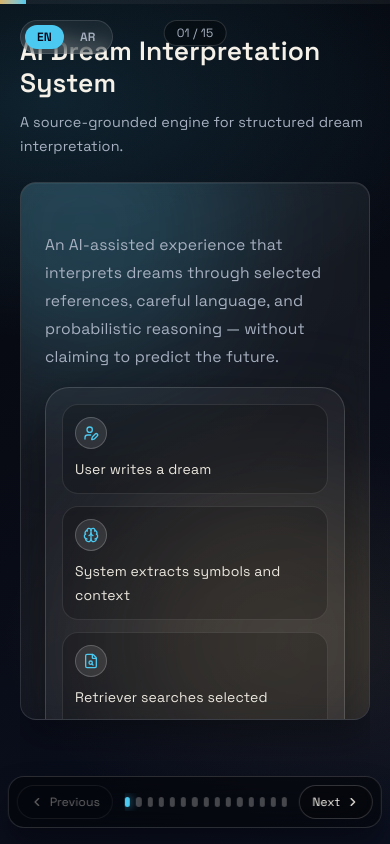
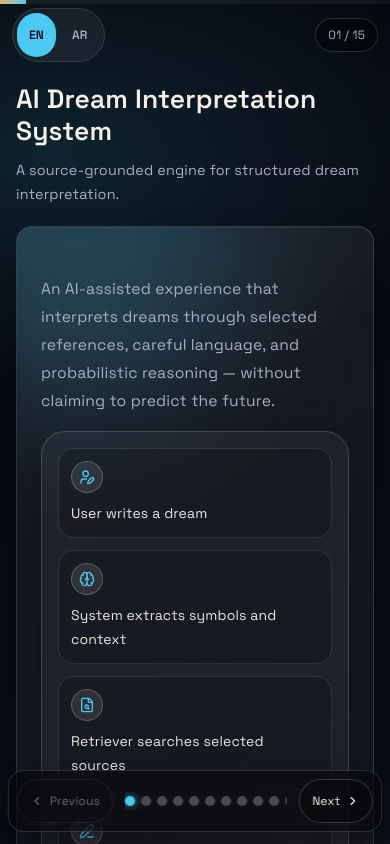
Before and after one commit to TariqAlahmer23/Dream, a React (Vite) app: page / in a window 390 px wide. Shown: the top 844 px of the page. Built offline with nearby package versions, Linux system fonts and the light colour scheme.

Commit message:
Improve mobile usability and upgrade Arabic typography

```diff
--- a/src/components/DataFilesSlide.tsx
+++ b/src/components/DataFilesSlide.tsx
@@ -20,9 +20,9 @@ export function DataFilesSlide({ content, isRtl }: { content: any; isRtl: boolea
               transition={{ duration: 0.3, delay: i * 0.05 }}
               className={`deck-card p-3.5 ${isRtl ? "text-right" : "text-left"}`}
             >
-              <div className={`mb-2 inline-flex items-center gap-2 text-brand-cyan ${isRtl ? "flex-row-reverse" : ""}`}>
+              <div className={`mb-2 inline-flex min-w-0 items-center gap-2 text-brand-cyan ${isRtl ? "flex-row-reverse" : ""}`}>
                 <FileJson2 size={14} />
-                <p className="truncate font-mono text-[11px] text-brand-text">{file}</p>
+                <p className="min-w-0 truncate font-mono text-[11px] text-brand-text">{file}</p>
               </div>
 
               <div className="space-y-1.5 text-xs">
--- a/src/components/LanguageToggle.tsx
+++ b/src/components/LanguageToggle.tsx
@@ -8,13 +8,13 @@ type LanguageToggleProps = {
 
 export function LanguageToggle({ language, onChange, isRtl }: LanguageToggleProps) {
   return (
-    <div className={`fixed top-5 z-50 ${isRtl ? "right-5" : "left-5"}`}>
+    <div className={`${isRtl ? "text-right" : "text-left"}`}>
       <div className="glass-panel flex gap-1 rounded-full p-1">
         {(["en", "ar"] as const).map((lang) => (
           <button
             key={lang}
             onClick={() => onChange(lang)}
-            className={`rounded-full px-3 py-1 text-xs font-semibold transition ${language === lang ? "bg-brand-cyan text-slate-950" : "text-brand-muted hover:text-brand-text"}`}
+            className={`min-h-11 rounded-full px-3 py-2 text-xs font-semibold transition ${language === lang ? "bg-brand-cyan text-slate-950" : "text-brand-muted hover:text-brand-text"}`}
           >
             {lang.toUpperCase()}
           </button>
--- a/src/components/NavigationControls.tsx
+++ b/src/components/NavigationControls.tsx
@@ -17,20 +17,20 @@ export function NavigationControls({ current, total, onPrev, onNext, onGoTo, lab
   const NextIcon = isRtl ? ChevronLeft : ChevronRight
 
   return (
-    <div className="fixed bottom-4 left-1/2 z-50 flex w-[min(96vw,980px)] -translate-x-1/2 items-center justify-center gap-2 rounded-2xl border border-white/15 bg-black/45 px-2 py-2 backdrop-blur-xl shadow-[0_16px_28px_rgba(0,0,0,0.35)] md:px-3">
-      <button onClick={onPrev} disabled={atStart} className="chip-btn disabled:opacity-40">
+    <div className="fixed bottom-[max(0.75rem,env(safe-area-inset-bottom))] left-1/2 z-50 flex w-[min(96vw,980px)] -translate-x-1/2 items-center justify-center gap-2 rounded-2xl border border-white/15 bg-black/50 px-2 py-2 backdrop-blur-xl shadow-[0_16px_28px_rgba(0,0,0,0.35)] md:px-3">
+      <button onClick={onPrev} disabled={atStart} className="chip-btn min-h-11 disabled:opacity-40">
         <PrevIcon size={14} /> {labels.prev}
       </button>
-      <div className="mx-1 flex max-w-[55vw] items-center gap-1.5 overflow-x-auto py-1">
+      <div className="mx-1 flex max-w-[44vw] items-center gap-1.5 overflow-x-auto py-1 md:max-w-[55vw]">
         {Array.from({ length: total }).map((_, i) => (
           <button
             key={i}
             onClick={() => onGoTo(i)}
-            className={`h-2.5 w-2.5 rounded-full transition ${i === current ? "bg-brand-cyan shadow-[0_0_10px_rgba(71,199,244,0.8)]" : "bg-white/25 hover:bg-white/50"}`}
+            className={`h-2.5 w-2.5 shrink-0 rounded-full transition ${i === current ? "bg-brand-cyan shadow-[0_0_10px_rgba(71,199,244,0.8)]" : "bg-white/25 hover:bg-white/50"}`}
           />
         ))}
       </div>
-      <button onClick={onNext} disabled={atEnd} className="chip-btn disabled:opacity-40">
+      <button onClick={onNext} disabled={atEnd} className="chip-btn min-h-11 disabled:opacity-40">
         {labels.next} <NextIcon size={14} />
       </button>
     </div>
--- a/src/components/SlideDeck.tsx
+++ b/src/components/SlideDeck.tsx
@@ -24,6 +24,7 @@ export function SlideDeck() {
   const [language, setLanguage] = useState<Language>("en")
   const [current, setCurrent] = useState(0)
   const touchStartX = useRef(0)
+  const deckRef = useRef<HTMLDivElement>(null)
   const reduceMotion = useReducedMotion()
 
   const content = deckContent[language]
@@ -69,9 +70,14 @@ export function SlideDeck() {
     document.documentElement.lang = language
   }, [language, content.dir])
 
+  useEffect(() => {
+    deckRef.current?.scrollTo({ top: 0, behavior: "auto" })
+  }, [current, language])
+
   return (
     <div
-      className={`relative h-[100dvh] overflow-hidden touch-pan-y ${toneClass} ${isRtl ? "text-right" : "text-left"}`}
+      ref={deckRef}
+      className={`deck-scroll relative min-h-[100dvh] overflow-x-hidden overflow-y-auto touch-pan-y ${toneClass} ${isRtl ? "text-right" : "text-left"}`}
       onTouchStart={(e) => {
         touchStartX.current = e.changedTouches[0].clientX
       }}
@@ -84,10 +90,13 @@ export function SlideDeck() {
       }}
     >
       <ProgressBar current={current} total={total} />
-      <LanguageToggle language={language} onChange={setLanguage} isRtl={isRtl} />
-
-      <div dir="ltr" className="fixed top-5 left-1/2 z-50 -translate-x-1/2 rounded-full border border-white/15 bg-black/35 px-3 py-1 text-xs text-brand-muted">
-        {String(current + 1).padStart(2, "0")} / {String(total).padStart(2, "0")}
+      <div className="fixed left-0 right-0 top-0 z-50 px-3 pt-[max(0.5rem,env(safe-area-inset-top))] md:px-6">
+        <div className={`mx-auto flex w-full max-w-7xl items-center justify-between ${isRtl ? "flex-row-reverse" : ""}`}>
+          <LanguageToggle language={language} onChange={setLanguage} isRtl={isRtl} />
+          <div dir="ltr" className="rounded-full border border-white/15 bg-black/40 px-3 py-2 text-xs text-brand-muted">
+            {String(current + 1).padStart(2, "0")} / {String(total).padStart(2, "0")}
+          </div>
+        </div>
       </div>
 
       <AnimatePresence mode="wait">
@@ -97,7 +106,7 @@ export function SlideDeck() {
           animate={{ opacity: 1, y: 0 }}
           exit={reduceMotion ? { opacity: 0 } : { opacity: 0, y: -20 }}
           transition={{ duration: reduceMotion ? 0.2 : 0.35, ease: "easeOut" }}
-          className="h-full"
+          className="min-h-full"
         >
           {slides[current]}
         </motion.div>
--- a/src/components/SlideFrame.tsx
+++ b/src/components/SlideFrame.tsx
@@ -11,7 +11,7 @@ type SlideFrameProps = {
 
 export function SlideFrame({ eyebrow, title, subtitle, isRtl, children }: SlideFrameProps) {
   return (
-    <section className="mx-auto flex h-full w-full max-w-7xl flex-col px-5 py-7 md:px-10 md:py-9 lg:px-14">
+    <section className="mx-auto flex min-h-full w-full max-w-7xl flex-col px-4 pb-[calc(104px+env(safe-area-inset-bottom))] pt-[calc(76px+env(safe-area-inset-top))] md:px-10 md:pb-24 md:pt-9 lg:px-14">
       <motion.header
         initial={{ opacity: 0, y: 14 }}
         animate={{ opacity: 1, y: 0 }}
@@ -22,7 +22,7 @@ export function SlideFrame({ eyebrow, title, subtitle, isRtl, children }: SlideF
         <h2 className={`mt-2 text-[clamp(1.65rem,4.6vw,3.2rem)] font-semibold text-brand-text ${isRtl ? "leading-[1.5]" : "leading-[1.2]"}`}>{title}</h2>
         {subtitle && <p className={`mt-3 max-w-4xl text-[clamp(0.9rem,2vw,1.05rem)] text-brand-muted ${isRtl ? "leading-[1.95]" : "leading-relaxed"}`}>{subtitle}</p>}
       </motion.header>
-      <div className="mt-6 min-h-0 flex-1 overflow-hidden pb-24 md:pb-20">{children}</div>
+      <div className="mt-5 pb-2 md:mt-6">{children}</div>
     </section>
   )
 }
--- a/src/components/diagrams/RoadmapTimeline.tsx
+++ b/src/components/diagrams/RoadmapTimeline.tsx
@@ -9,15 +9,15 @@ type RoadmapTimelineProps = {
 
 export function RoadmapTimeline({ phases, isRtl, nowLabel, laterLabel }: RoadmapTimelineProps) {
   return (
-    <div className={`relative ${isRtl ? "border-r pr-6" : "border-l pl-6"} border-white/20`}>
+    <div className={`relative ${isRtl ? "border-r pr-5 md:pr-6" : "border-l pl-5 md:pl-6"} border-white/20`}>
       {phases.map((p, i) => (
-        <motion.div key={p.phase} initial={{ opacity: 0, x: -10 }} whileInView={{ opacity: 1, x: 0 }} viewport={{ once: true }} transition={{ delay: i * 0.04 }} className="relative mb-3 deck-card p-3">
+        <motion.div key={p.phase} initial={{ opacity: 0, x: isRtl ? 10 : -10 }} whileInView={{ opacity: 1, x: 0 }} viewport={{ once: true }} transition={{ delay: i * 0.04 }} className="relative mb-3 deck-card p-3 md:p-4">
           <span className={`absolute top-4 h-2.5 w-2.5 rounded-full ${p.track === "later" ? "bg-brand-gold" : "bg-brand-cyan"} ${isRtl ? "-right-[1.72rem]" : "-left-[1.72rem]"}`} />
           <div className="mb-1 flex items-center justify-between">
             <p className="text-xs text-brand-muted">{p.phase}</p>
-            <span className={`rounded-full px-2 py-0.5 text-[10px] ${p.track === "later" ? "bg-brand-gold/15 text-brand-gold" : "bg-brand-cyan/15 text-brand-cyan"}`}>{p.track === "later" ? laterLabel : nowLabel}</span>
+            <span className={`rounded-full border px-2 py-0.5 text-[10px] ${p.track === "later" ? "border-brand-gold/30 bg-brand-gold/15 text-brand-gold" : "border-brand-cyan/30 bg-brand-cyan/15 text-brand-cyan"}`}>{p.track === "later" ? laterLabel : nowLabel}</span>
           </div>
-          <p className="text-sm font-semibold text-brand-text">{p.title}</p>
+          <p className="text-sm font-semibold text-brand-text md:text-[0.95rem]">{p.title}</p>
           <p className={`mt-1 text-xs text-brand-muted ${isRtl ? "text-right" : "text-left"}`}>{p.description}</p>
         </motion.div>
       ))}
--- a/src/index.css
+++ b/src/index.css
@@ -1,4 +1,4 @@
-@import url("https://fonts.googleapis.com/css2?family=Space+Grotesk:wght@400;500;600;700&family=IBM+Plex+Sans+Arabic:wght@400;500;600;700&display=swap");
+@import url("https://fonts.googleapis.com/css2?family=Space+Grotesk:wght@400;500;600;700&family=IBM+Plex+Sans+Arabic:wght@400;500;600;700&family=Noto+Kufi+Arabic:wght@600;700;800&display=swap");
 @import "tailwindcss";
 
 :root {
@@ -9,6 +9,9 @@
   --text-muted: #a7b0c0;
   --gold: #d8b46a;
   --cyan: #4cc9f0;
+  --font-en: "Space Grotesk", "Inter", "Segoe UI", sans-serif;
+  --font-ar-heading: "Noto Kufi Arabic", "IBM Plex Sans Arabic", sans-serif;
+  --font-ar-body: "IBM Plex Sans Arabic", "Tajawal", "Cairo", sans-serif;
 }
 
 @theme {
@@ -24,24 +27,51 @@
 html,
 body,
 #root {
-  height: 100%;
+  min-height: 100%;
+  width: 100%;
+  overflow-x: hidden;
 }
 
 body {
   margin: 0;
-  overflow: hidden;
+  overflow-y: auto;
+  overflow-x: hidden;
   color: var(--text-main);
   background:
     radial-gradient(900px 500px at 15% 10%, rgba(76, 201, 240, 0.14), transparent 45%),
     radial-gradient(700px 420px at 82% 78%, rgba(216, 180, 106, 0.12), transparent 45%),
     linear-gradient(155deg, var(--bg-1), var(--bg-2) 42%, var(--bg-3));
-  font-family: "Space Grotesk", "Inter", "Segoe UI", sans-serif;
+  font-family: var(--font-en);
   letter-spacing: 0.01em;
 }
 
 [dir="rtl"] body,
 [dir="rtl"] {
-  font-family: "IBM Plex Sans Arabic", "Tajawal", "Cairo", sans-serif;
+  font-family: var(--font-ar-body);
+  letter-spacing: 0;
+}
+
+[dir="rtl"] h1,
+[dir="rtl"] h2,
+[dir="rtl"] h3,
+[dir="rtl"] h4,
+[dir="rtl"] h5,
+[dir="rtl"] h6 {
+  font-family: var(--font-ar-heading);
+  font-weight: 700;
+  line-height: 1.4;
+  letter-spacing: 0;
+}
+
+[dir="rtl"] p,
+[dir="rtl"] li,
+[dir="rtl"] span,
+[dir="rtl"] button,
+[dir="rtl"] a,
+[dir="rtl"] label,
+[dir="rtl"] input,
+[dir="rtl"] textarea {
+  font-family: var(--font-ar-body);
   letter-spacing: 0;
 }
 
@@ -98,9 +128,15 @@ body {
   border: 1px solid rgba(255, 255, 255, 0.18);
   background: rgba(0, 0, 0, 0.25);
   color: var(--text-main);
-  padding: 7px 12px;
+  min-height: 44px;
+  padding: 9px 12px;
   font-size: 12px;
   transition: all 160ms ease;
+}
+
+.deck-scroll {
+  -webkit-overflow-scrolling: touch;
+  overscroll-behavior-y: contain;
 }
 
 .chip-btn:hover {
@@ -131,6 +167,10 @@ body {
 
 @media (max-width: 768px) {
   body {
-    overflow: hidden;
+    overflow-y: auto;
+  }
+
+  .deck-card {
+    max-width: 100%;
   }
 }
```
